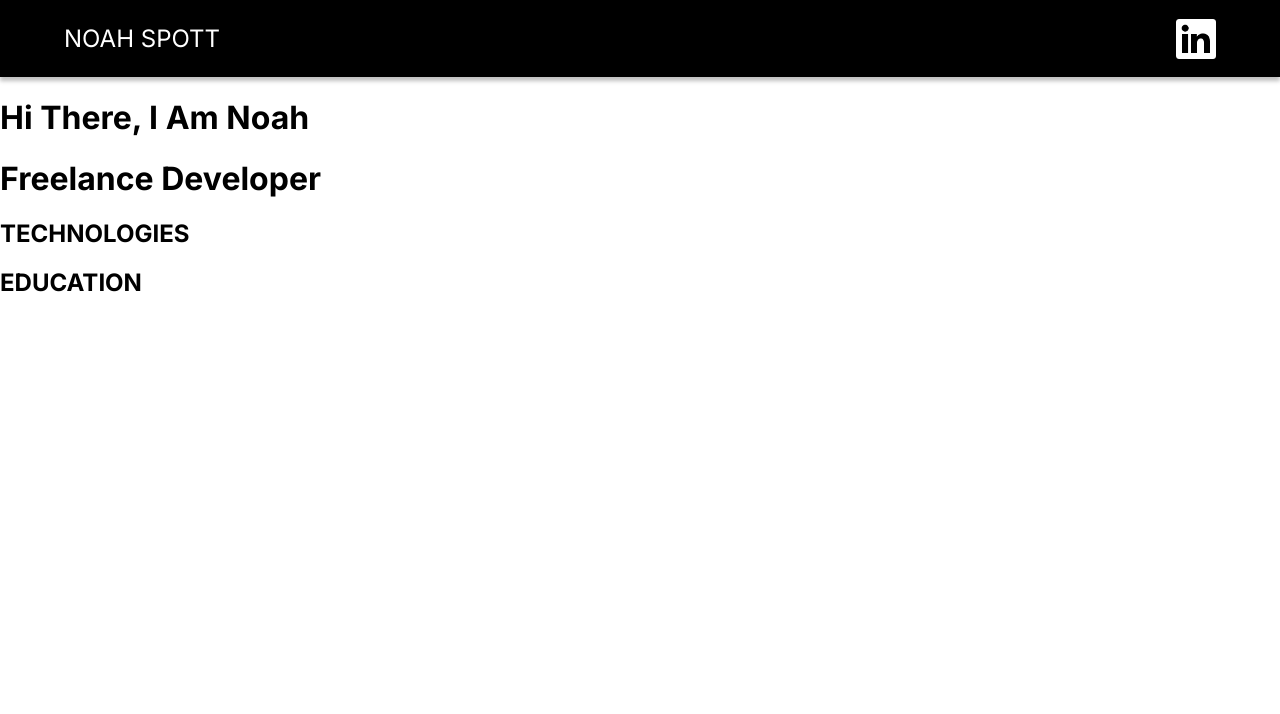
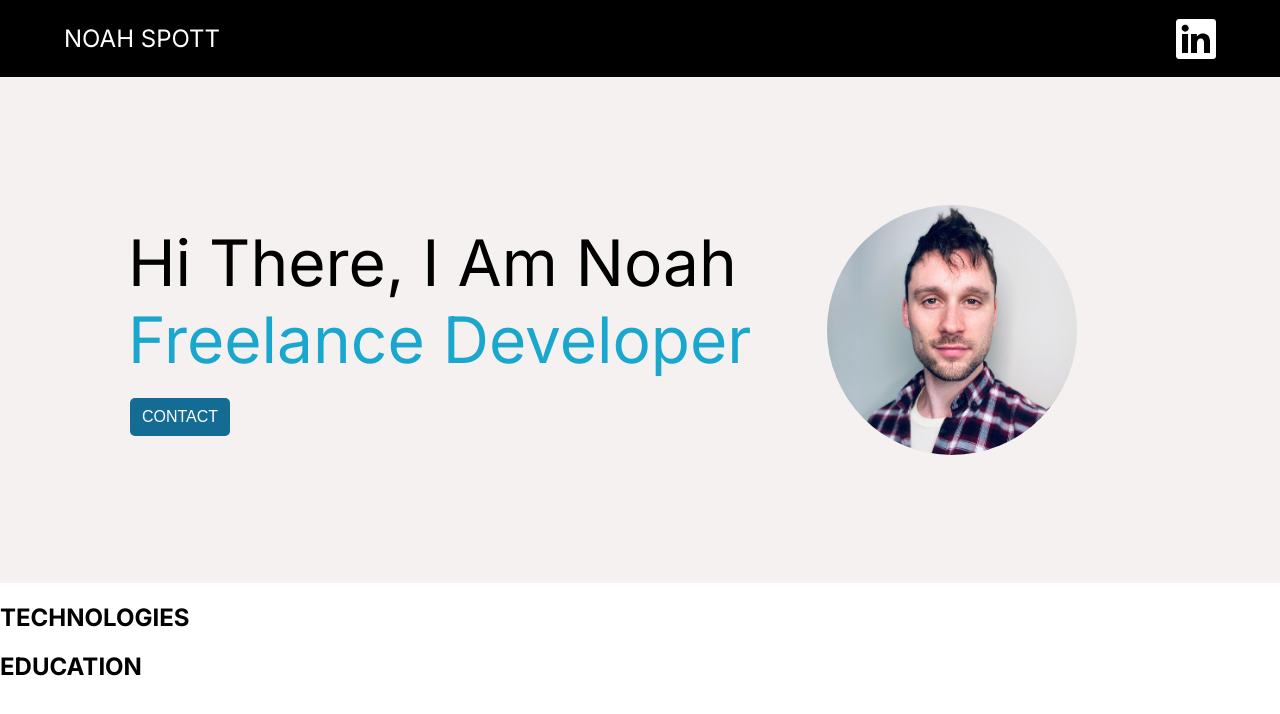
Before and after one commit to noahspott/react-business-card, a React (Vite) app: page / in a window 1280 px wide. Shown: the top 714 px of the page. Built offline with nearby package versions, Linux system fonts and the light colour scheme.

Commit message:
- Styled Contact component

```diff
--- a/src/components/Contact.jsx
+++ b/src/components/Contact.jsx
@@ -3,8 +3,17 @@ import React from 'react'
 export default function Contact(){
     return(
         <>
-            <h1>Hi There, I Am Noah</h1>
-            <h1>Freelance Developer</h1>
+            <section className='contact-container'>
+
+                <div className='contact-button-section'>
+                    <h1>Hi There, I Am Noah</h1>
+                    <h1 id='contact-text'>Freelance Developer</h1>
+                    <button id='contact-button'>CONTACT</button>
+                </div>
+
+                <img className='circle' src="src/assets/noah-bust.jpg" alt="Noah Photo" />
+
+            </section>
         </>
     )
 }
--- a/src/index.css
+++ b/src/index.css
@@ -33,3 +33,58 @@ body {
 .header--logo {
   width: 40px;
 }
+
+.contact-container {
+  display: grid;
+  grid-template-rows: auto;
+  grid-template-columns: auto auto;
+  background-color: var(--off-white);
+
+  padding: 10%;
+
+  align-items: center;
+}
+
+.contact-button-section {
+  display: grid;
+}
+
+.contact-container > button {
+  margin: 10px;
+}
+
+#contact-button {
+  margin: 20px 0 0 2px;
+  width: 100px;
+  padding: 10px;
+  border-radius: 5px;
+  border: none;
+  background-color: var(--blue-1);
+  color: white;
+
+  font-size: 16px;
+}
+
+#contact-text {
+  color: var(--blue-2);
+}
+
+h1 {
+  font-size: 5vw;
+  font-weight: lighter;
+  margin: 0;
+}
+
+.circle {
+  width: 250px; /* Set the width and height to create a fixed-size circle */
+  height: 250px;
+  overflow: hidden; /* Hide any content that extends beyond the circle */
+  border-radius: 50%; /* Make it a circle */
+  position: relative; /* Needed for absolute positioning of children */
+  animation: wobble 2s ease-in-out infinite; /* Apply the animation */
+}
+
+.circle img {
+  width: 100%; /* Ensure the image takes up the entire container */
+  height: auto; /* Maintain the image's aspect ratio */
+}
```
Also changed, not shown: src/assets/noah-bust.jpg (added).
